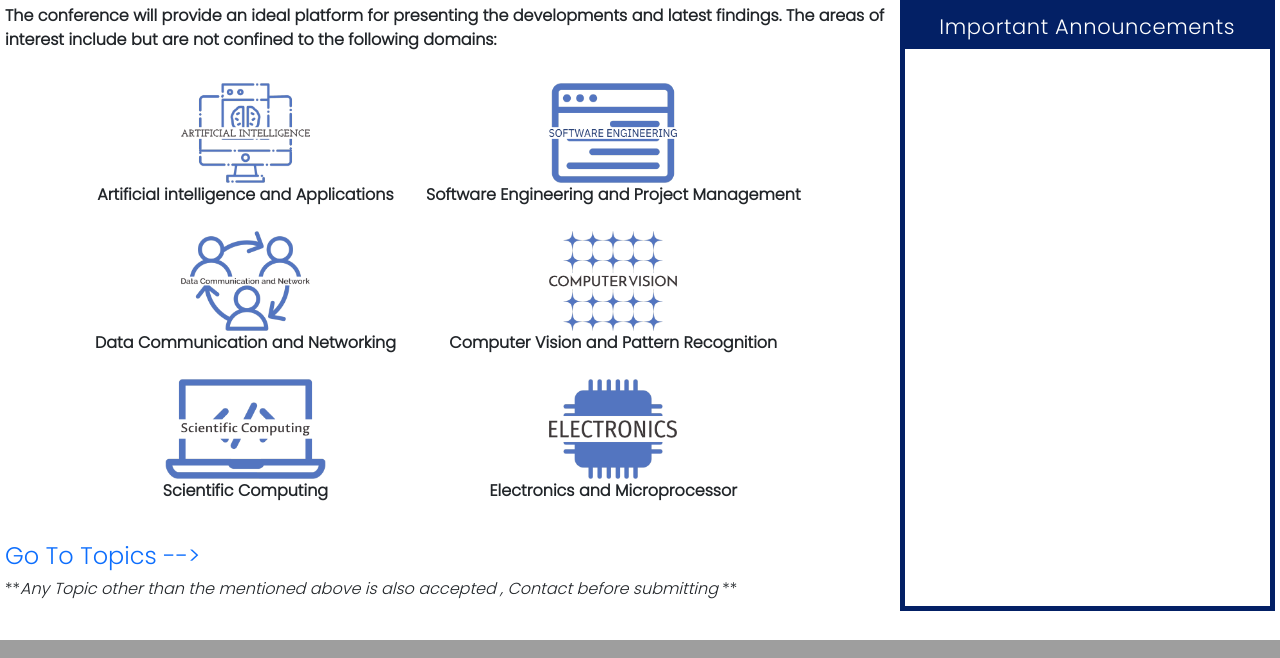
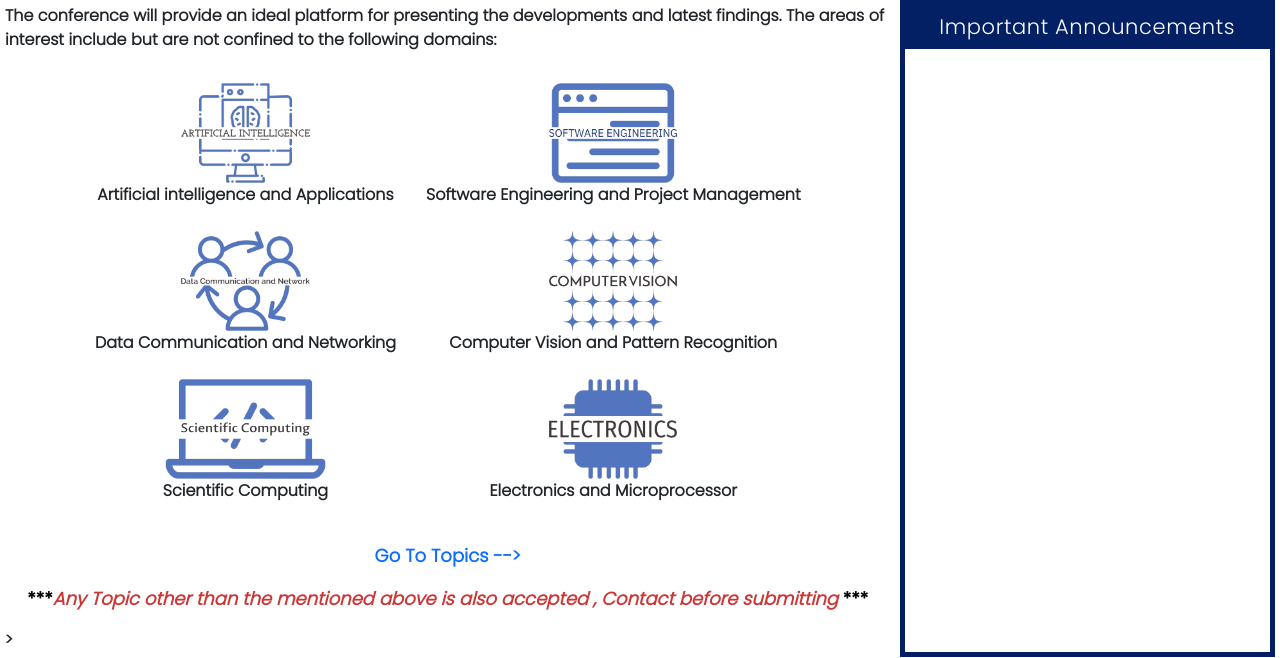
Before and after one commit to chandanmahato624/conferenceupdate, a PHP site: page / in a window 1280 px wide. Shown: the part 1391-2049 px from the top of the page. Run offline with PHP 8.4, Linux system fonts and the light colour scheme; some web fonts are replaced; grey boxes are pictures that could not be loaded.

Commit message:
home_done

```diff
--- a/Conference Main/css/stylemain.css
+++ b/Conference Main/css/stylemain.css
@@ -534,7 +534,11 @@
 		color: #FFF;
 		font-size: 20px;
 	}
-
+	.p1{
+		color: rgb(0, 0, 0);
+		font-size: 18px;
+		text-align: center;
+	}
 
 	.time  .content p{
 		color: #FFF;
--- a/Conference Main/index.html
+++ b/Conference Main/index.html
@@ -285,17 +285,17 @@
             </div>
 
           </div>
-          <strong><h4><a href="topics.html">Go To Topics --></a></h4>
-          <h6>**<i>Any Topic other than the mentioned above is also accepted , Contact before submitting </i>**</h6></strong>
+          <strong><p class="p1"><a href="topics.html">Go To Topics --></a></p>
+          <p class="p1">***<i>Any Topic other than the mentioned above is also accepted , Contact before submitting </i>***</p>></strong>
         </div>
         <div class="vide" data-aos="flip-right">
           <h2>Important Announcements</h2>
           <marquee behavior="scroll" direction="up" height="350" scrollamount="4" scrolldelay="40" onmouseover="this.stop();" onmouseout="this.start();" style="margin-top: 10px">
 
-          <p><span class="highl2">Submission Deadline</span><br><a href="/news/335/">17/07/2023</a></p>
-          <p><span class="highl2">Accptance Notification</span><br><a href="/news/332/">18/08/2023</a></p>
-          <p><span class="highl2">CRC Submission</span><br><a href="/news/333/">03/10/2023</a></p>
-          <p><span class="highl2">Early Bird Registration</span><br><a href="/news/326/">02/11/2023 </a></p>
+          <p class="p1"><span class="highl2">Submission Deadline</span><br><a href="/news/335/">17/07/2023</a></p>
+          <p class="p1"><span class="highl2">Accptance Notification</span><br><a href="/news/332/">18/08/2023</a></p>
+          <p class="p1"><span class="highl2">CRC Submission</span><br><a href="/news/333/">03/10/2023</a></p>
+          <p class="p1"><span class="highl2">Early Bird Registration</span><br><a href="/news/326/">02/11/2023 </a></p>
 
 
 
```
